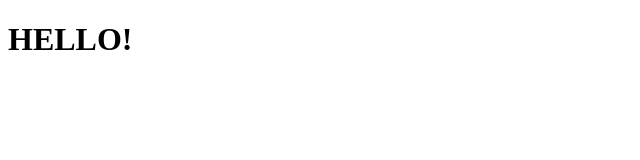
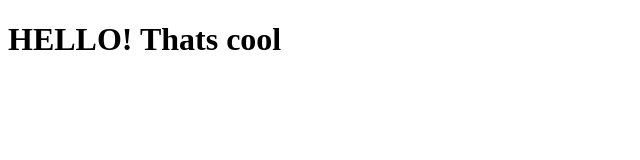
Before and after one commit to pierceken/coursera-test, a plain HTML site: page CSS/index.html in a window 1280 px wide. Shown: the whole page, without its empty margins (0-640 px from the left). Drawn offline with Linux system fonts and the light colour scheme.

Commit message:
New addition

```diff
--- a/CSS/index.html
+++ b/CSS/index.html
@@ -6,6 +6,6 @@
 	<title> Hello Coursera Test!</title>
 </head>
 <body>
- <h1>HELLO!</h1>
+ <h1>HELLO! Thats cool </h1>
 </body>
 </html>
```
